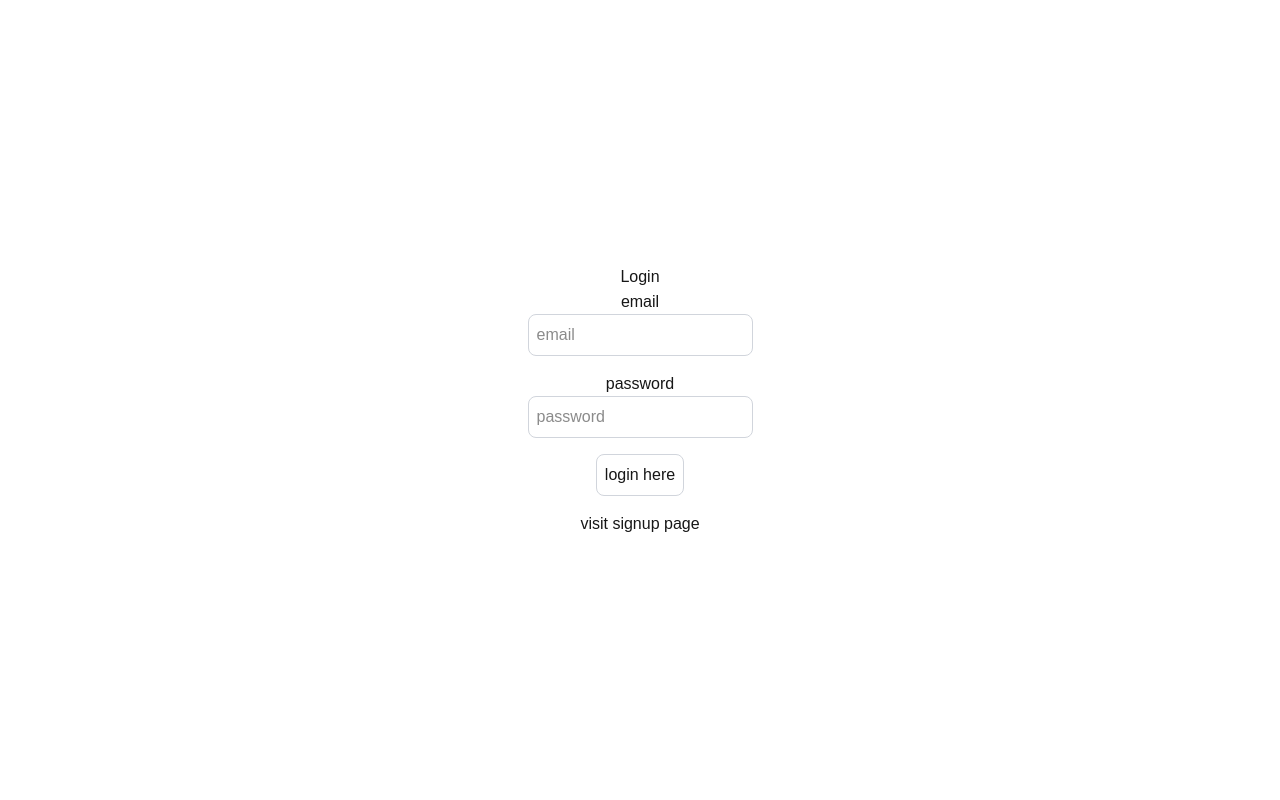
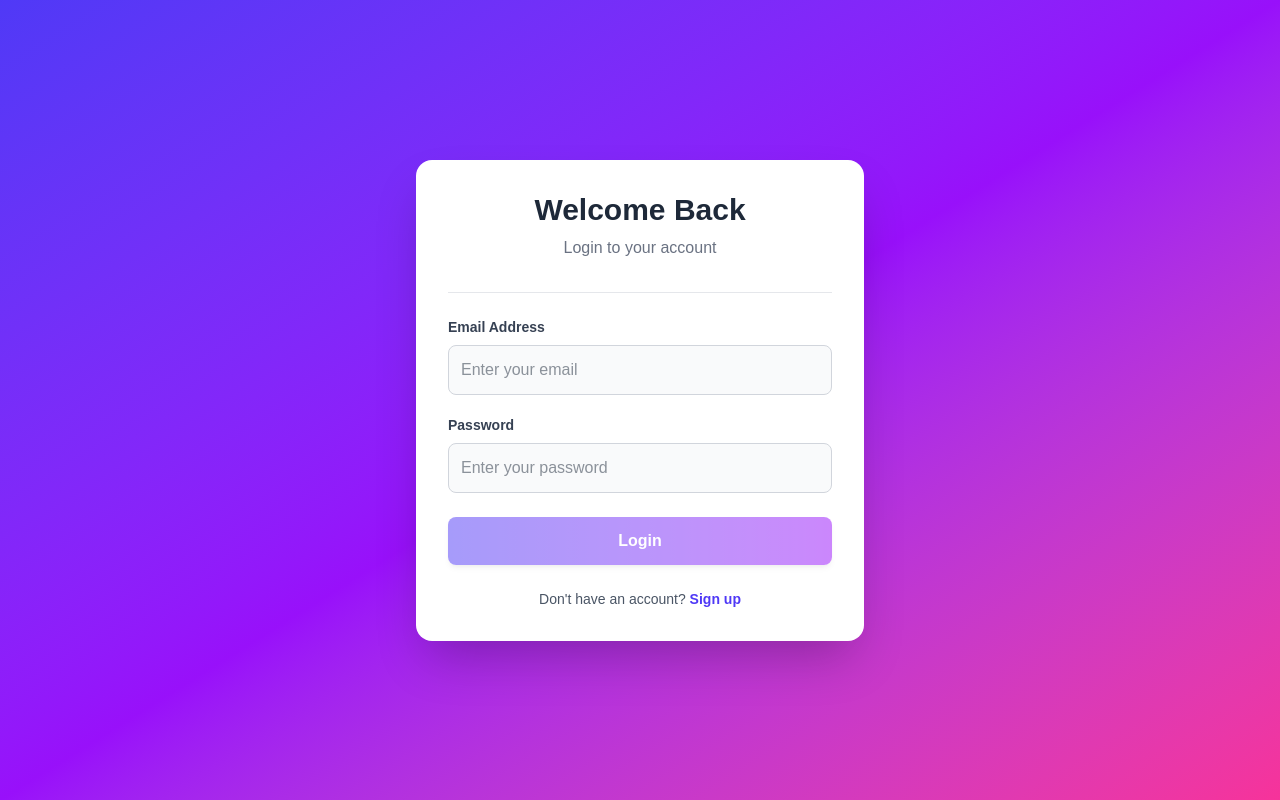
Before and after one commit to ishandas08/Backend, a Next.js app: page /login in a window 1280 px wide. Built offline with nearby package versions, Linux system fonts and the light colour scheme.

Commit message:
new css files added

```diff
--- a/src/app/api/users/login/route.ts
+++ b/src/app/api/users/login/route.ts
@@ -32,6 +32,13 @@ export async function POST(request:NextRequest){
             email:user.email
         }
         const token =await jwt.sign(tokenData,process.env.TOKEN_SECRET!,{expiresIn:"1d"})
+        const response=NextResponse.json({
+            message:"login succesful",
+            success:true,
+        })
+        response.cookies.set("token",token,{httpOnly:true})
+        return response;
+
 
     }catch(error:any){
         return  NextResponse.json({error:error.message},
--- a/src/app/login/page.tsx
+++ b/src/app/login/page.tsx
@@ -1,56 +1,107 @@
 "use client";
 
 import Link from "next/link";
-import React from "react";
+import React, { useEffect } from "react";
 import { useRouter } from "next/navigation";
 import axios from "axios";
+import toast from "react-hot-toast";
 
 export default function Login() {
+  const router = useRouter();
   const [user, setUser] = React.useState({
     email: "",
     password: "",
   });
+  const [buttonDisabled, setButtonDisabled] = React.useState(false);
+  const [loading, setLoading] = React.useState(false);
 
   const onLogin = async () => {
-    console.log(user);
+    try {
+      setLoading(true);
+      const response = await axios.post("/api/users/login", user);
+      console.log("Login success", response.data);
+      toast.success("login success");
+      router.push("/profile");
+    } catch (error: any) {
+      console.log("login failed", error.message);
+      toast.error(error.message);
+    } finally {
+      setLoading(false);
+    }
   };
 
+  useEffect(() => {
+    if (user.email.length > 0 && user.password.length > 0) {
+      setButtonDisabled(false);
+    } else {
+      setButtonDisabled(true);
+    }
+  }, [user]);
+
   return (
-    <div className="flex flex-col items-center justify-center min-h-screen py-2">
-      <h1>Login</h1>
-      <hr />
-      <label htmlFor="email">email</label>
+    <div className="flex flex-col items-center justify-center min-h-screen py-2 bg-gradient-to-br from-indigo-600 via-purple-600 to-pink-500">
+
+      <div className="w-full max-w-md p-8 mx-4 bg-white rounded-2xl shadow-2xl">
+
+        <h1 className="text-3xl font-bold text-center text-gray-800 mb-2">
+          {loading ? "Processing..." : "Welcome Back"}
+        </h1>
+
+        <p className="text-center text-gray-500 mb-8">
+          Login to your account
+        </p>
+
+        <hr className="mb-6 border-gray-200" />
+
+        <label htmlFor="email" className="block mb-2 text-sm font-semibold text-gray-700">
+          Email Address
+        </label>
+
         <input
-      className="p-2 border border-gray-300 rounded-lg
-      mb-4 focus:outline-none focus:border-gray-600"
-        id="username"
-        type="text"
+          className="w-full p-3 border border-gray-300 rounded-lg mb-5 text-gray-800 bg-gray-50 focus:outline-none focus:ring-2 focus:ring-indigo-500 focus:border-indigo-500 transition"
+          id="email"
+          type="email"
           value={user.email}
           onChange={(e) =>
             setUser({ ...user, email: e.target.value })
           }
-        placeholder="email"
+          placeholder="Enter your email"
         />
-      <label htmlFor="password">password</label>
+
+        <label htmlFor="password" className="block mb-2 text-sm font-semibold text-gray-700">
+          Password
+        </label>
+
         <input
-      className="p-2 border border-gray-300 rounded-lg
-      mb-4 focus:outline-none focus:border-gray-600"
+          className="w-full p-3 border border-gray-300 rounded-lg mb-6 text-gray-800 bg-gray-50 focus:outline-none focus:ring-2 focus:ring-indigo-500 focus:border-indigo-500 transition"
           id="password"
-        type="text"
+          type="password"
           value={user.password}
           onChange={(e) =>
             setUser({ ...user, password: e.target.value })
           }
-        placeholder="password"
+          placeholder="Enter your password"
         />
+
         <button
           onClick={onLogin}
-        className="p-2 border border-gray-300
-        rounded-lg mb-4 focus:outline-none
-        focus:border-gray-600"
-        >  login  here
+          disabled={buttonDisabled || loading}
+          className="w-full p-3 bg-gradient-to-r from-indigo-600 to-purple-600 text-white font-semibold rounded-lg shadow-md hover:from-indigo-700 hover:to-purple-700 hover:shadow-lg transition duration-300 disabled:opacity-50 disabled:cursor-not-allowed"
+        >
+          {loading ? "Please wait..." : "Login"}
         </button>
-      <Link href="/signup">visit signup page</Link>
+
+        <p className="text-center text-sm text-gray-600 mt-6">
+          Don't have an account?{" "}
+          <Link
+            href="/signup"
+            className="text-indigo-600 font-semibold hover:text-purple-700 hover:underline transition"
+          >
+            Sign up
+          </Link>
+        </p>
+
+      </div>
     </div>
   );
 }
--- a/src/app/signup/page.tsx
+++ b/src/app/signup/page.tsx
@@ -17,7 +17,6 @@ export default function Signup() {
 
   const [buttonDisabled, setButtonDisabled] = React.useState(true);
   const [loading, setLoading] = React.useState(false);
-
 
   const onSignup = async () => {
     try {
@@ -60,59 +59,97 @@ const onSignup = async () => {
   }, [user]);
 
   return (
-    <div className="flex flex-col items-center justify-center min-h-screen py-2">
-      <h1>{loading ? "Processing..." : "Signup"}</h1>
-      <hr />
+    <div className="flex flex-col items-center justify-center min-h-screen py-8 bg-gradient-to-br from-indigo-600 via-purple-600 to-pink-500">
 
-      <label htmlFor="username">Username</label>
+      <div className="w-full max-w-md mx-4 p-8 bg-white rounded-2xl shadow-2xl">
+
+        <h1 className="text-3xl font-bold text-center text-gray-800 mb-2">
+          {loading ? "Processing..." : "Create Account"}
+        </h1>
+
+        <p className="text-center text-gray-500 mb-8">
+          Sign up to get started
+        </p>
+
+        <hr className="mb-6 border-gray-200" />
+
+        <label
+          htmlFor="username"
+          className="block mb-2 text-sm font-semibold text-gray-700"
+        >
+          Username
+        </label>
+
         <input
-        className="p-2 border border-gray-300 rounded-lg mb-4 focus:outline-none focus:border-gray-600"
+          className="w-full p-3 border border-gray-300 rounded-lg mb-5 text-gray-800 bg-gray-50 focus:outline-none focus:ring-2 focus:ring-indigo-500 focus:border-indigo-500 transition"
           id="username"
           type="text"
           value={user.username}
           onChange={(e) =>
             setUser({ ...user, username: e.target.value })
           }
-        placeholder="Username"
+          placeholder="Enter your username"
         />
 
-      <label htmlFor="email">Email</label>
+        <label
+          htmlFor="email"
+          className="block mb-2 text-sm font-semibold text-gray-700"
+        >
+          Email Address
+        </label>
+
         <input
-        className="p-2 border border-gray-300 rounded-lg mb-4 focus:outline-none focus:border-gray-600"
+          className="w-full p-3 border border-gray-300 rounded-lg mb-5 text-gray-800 bg-gray-50 focus:outline-none focus:ring-2 focus:ring-indigo-500 focus:border-indigo-500 transition"
           id="email"
           type="email"
           value={user.email}
           onChange={(e) =>
             setUser({ ...user, email: e.target.value })
           }
-        placeholder="Email"
+          placeholder="Enter your email"
         />
 
-      <label htmlFor="password">Password</label>
+        <label
+          htmlFor="password"
+          className="block mb-2 text-sm font-semibold text-gray-700"
+        >
+          Password
+        </label>
+
         <input
-        className="p-2 border border-gray-300 rounded-lg mb-4 focus:outline-none focus:border-gray-600"
+          className="w-full p-3 border border-gray-300 rounded-lg mb-6 text-gray-800 bg-gray-50 focus:outline-none focus:ring-2 focus:ring-indigo-500 focus:border-indigo-500 transition"
           id="password"
           type="password"
           value={user.password}
           onChange={(e) =>
             setUser({ ...user, password: e.target.value })
           }
-        placeholder="Password"
+          placeholder="Create a password"
         />
 
         <button
           onClick={onSignup}
           disabled={buttonDisabled || loading}
-        className="p-2 border border-gray-300 rounded-lg mb-4 focus:outline-none focus:border-gray-600 disabled:opacity-50"
+          className="w-full p-3 bg-gradient-to-r from-indigo-600 to-purple-600 text-white font-semibold rounded-lg shadow-md hover:from-indigo-700 hover:to-purple-700 hover:shadow-lg transition duration-300 disabled:opacity-50 disabled:cursor-not-allowed"
         >
           {loading
             ? "Processing..."
             : buttonDisabled
             ? "Enter details"
-          : "Signup"}
+            : "Create Account"}
         </button>
 
-      <Link href="/login">Visit login page</Link>
+        <p className="text-center text-sm text-gray-600 mt-6">
+          Already have an account?{" "}
+          <Link
+            href="/login"
+            className="text-indigo-600 font-semibold hover:text-purple-700 hover:underline transition"
+          >
+            Login
+          </Link>
+        </p>
+
+      </div>
     </div>
   );
 }
```
Lines whose indentation alone changed are shown as unchanged.
